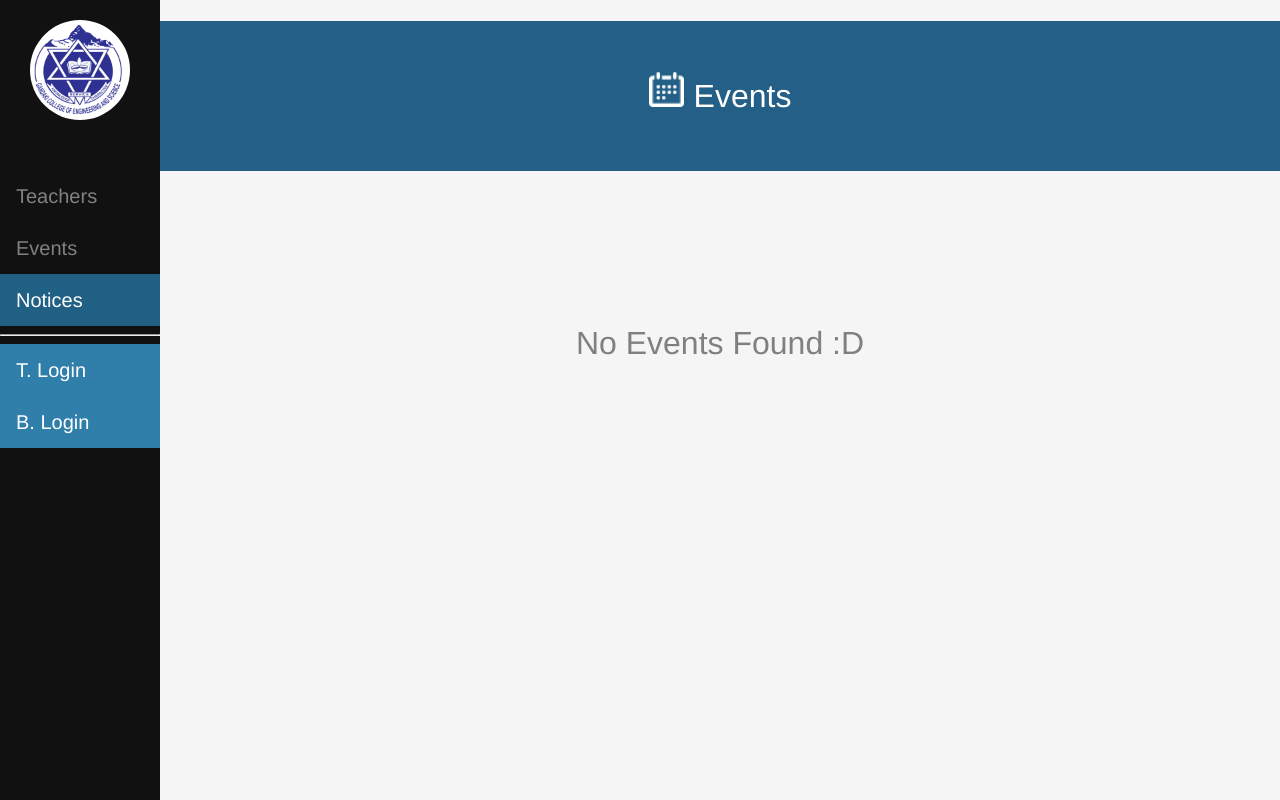
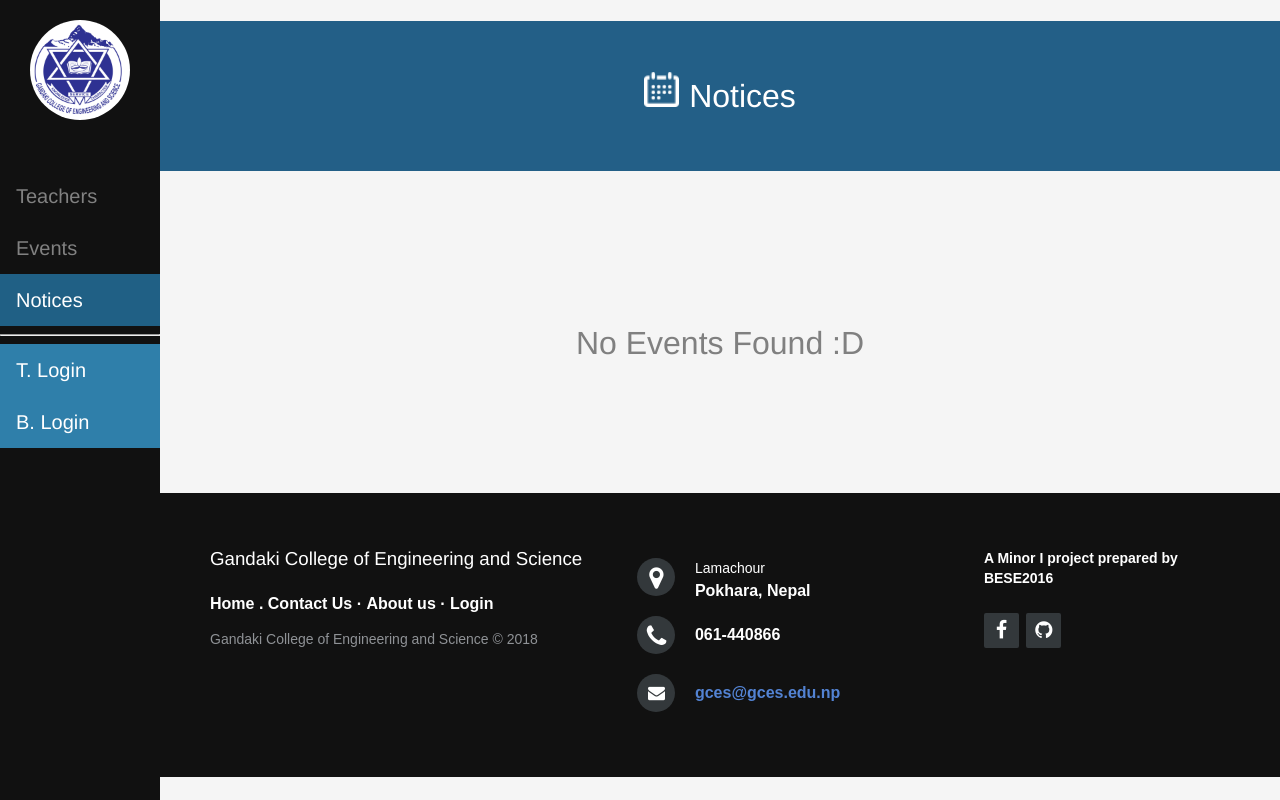
Before and after one commit to ananta/college-app, a PHP site: page /gcesServer/notices.php in a window 1280 px wide. Run offline with PHP 8.4, Linux system fonts and the light colour scheme; data that the repository does not hold is empty; some libraries are stand-ins or nearby versions.

Commit message:
fix footer css

```diff
--- a/batch_login.php
+++ b/batch_login.php
@@ -46,9 +46,6 @@
                 echo"<div class='group'><label style='font-size:10px;color:red;' >". $_SESSION['message']."</label></div>";};
       ?>
     </form>
-    <?php
-      include('components/footer.php');
-    ?>
     <script  src="js/index.js"></script>
   </body>
 </html>
--- a/components/footer.php
+++ b/components/footer.php
@@ -1,8 +1,44 @@
+		<div class="footer-distributed">
+			<div class="footer-left">
+				<h3> Gandaki College of Engineering and Science </h3>
+				<p class="footer-links">
+					<a href="landing.php">Home</a>
+					.
+										<a href="contact.php">Contact Us</a>
+					·
+					<a href="about.php">About us</a>
+					·
+					<a href="login.php">Login</a>
+				</p>
+				<p class="footer-company-name">Gandaki College of Engineering and Science &copy; 2018</p>
+			</div>
+			<div class="footer-center">
+				<div>
+					<i class="fa fa-map-marker"></i>
+					<p><span>Lamachour</span> Pokhara, Nepal</p>
+				</div>
+				<div>
+					<i class="fa fa-phone"></i>
+					<p>061-440866</p>
+				</div>
+				<div>
+					<i class="fa fa-envelope"></i>
+					<p><a href="gces@gces.edu.np">gces@gces.edu.np</a></p>
+				</div>
+			</div>
+			<div class="footer-right">
+				<p class="footer-company-about">
+					<span>A Minor I project prepared by BESE2016</span>
+				</p>
+				<div class="footer-icons">
+					<a href="https://www.facebook.com/gces.pokhara/"><i class="fa fa-facebook"></i></a>
+					<a href="https://github.com/anantabastola/college-app"><i class="fa fa-github"></i></a>
+				</div>
+			</div>
+		</div>
 </div>
 <script src="<?php echo $mainPage?>js/index.js"></script>
-<p style="color:gray; text-align:center">
-    Gandaki College Of Engineering And Science
-</p>
+
 
 <?php
     echo $currentPage;
--- a/components/header.php
+++ b/components/header.php
@@ -14,6 +14,8 @@ session_start();
 	<meta name="viewport" content="width=device-width, initial-scale=1.0">
 	<title>Admin Login</title>
 	<link rel="stylesheet" href="<?php echo $mainPage?>css/style.css?load=<?php echo time();?>" type="text/css">
+	<link rel="stylesheet" href="<?php echo $mainPage?>css/footer.css?load=<?php echo time();?>" type="text/css">
+	<link rel="stylesheet" href="http://maxcdn.bootstrapcdn.com/font-awesome/4.2.0/css/font-awesome.min.css">
 
 </head>
 <body>
@@ -48,7 +50,7 @@ session_start();
 	  }else if (isset($_SESSION["batch_given"])){
 		echo '
 		<hr>
-			<a class='.($currentPage == "batch_home.php" ? "activeLink" : "inactiveLink").' href="'.$mainPage.'batch_home.php">Home</a>
+			<a class='.($currentPage == "batch_home.php" ? "activeLink" : "inactiveLink").' href="'.$mainPage.'batch_home.php"> Home</a>
 			<a class='.($currentPage == "resources.php" ? "activeLink" : "inactiveLink").' href="'.$mainPage.'resources.php">Resources</a>
 			<a class='.($currentPage == "results.php" ? "activeLink" : "inactiveLink").' href="'.$mainPage.'results.php">Results</a>
 			<a class="dangerLink"href="'.$mainPage.'logout.php">Logout</a>
--- a/events.php
+++ b/events.php
@@ -57,3 +57,6 @@
 }
 ?>
 </div>
+<?php
+    include('components/footer.php');
+?>
--- a/landing.php
+++ b/landing.php
@@ -59,5 +59,5 @@
 </div>
 
 <?php
-include("footer.php");
+include("components/footer.php");
 ?>
--- a/notices.php
+++ b/notices.php
@@ -6,7 +6,7 @@
     $message = array();
 ?>
     <div class="heroic-header">
-        <h1 class="heroic-title"><img class="heroic-img" src="res/calendar_icon.png">Events</h1>
+        <h1 class="heroic-title"><img class="heroic-img" src="res/calendar_icon.png">Notices</h1>
     </div>
     <div class="events-container">
 
@@ -40,3 +40,6 @@
 }
 ?>
 </div>
+<?php
+    include('components/footer.php');
+?>
--- a/pages/admin/admin_batch.php
+++ b/pages/admin/admin_batch.php
@@ -129,10 +129,12 @@ if($_SERVER["REQUEST_METHOD"] == "POST"){
     <?php
     include('../../components/snackbar.php');
     include('../../components/footer.php');
+
     if(isset($_GET["message"])){
         echo "<script type='text/javascript'>showMessage('success', '".$_GET["message"]."')</script>";
     }
     if(isset($_GET["error"])){
         echo "<script type='text/javascript'>showMessage('error', '".$_GET["error"]."')</script>";
     }
+    incl
 ?>
--- a/teachers.php
+++ b/teachers.php
@@ -31,3 +31,6 @@
         echo '</div>';
 }
 ?>
+<?php
+include('components/footer.php');
+?>
--- a/view_teacher.php
+++ b/view_teacher.php
@@ -134,3 +134,6 @@
 ?>
         </div>
     </div>
+<?php
+include('components/footer.php');
+?>
```
Also changed, not shown: footer.php (deleted, +0 -49 lines), home.php (+0 -10 lines).
